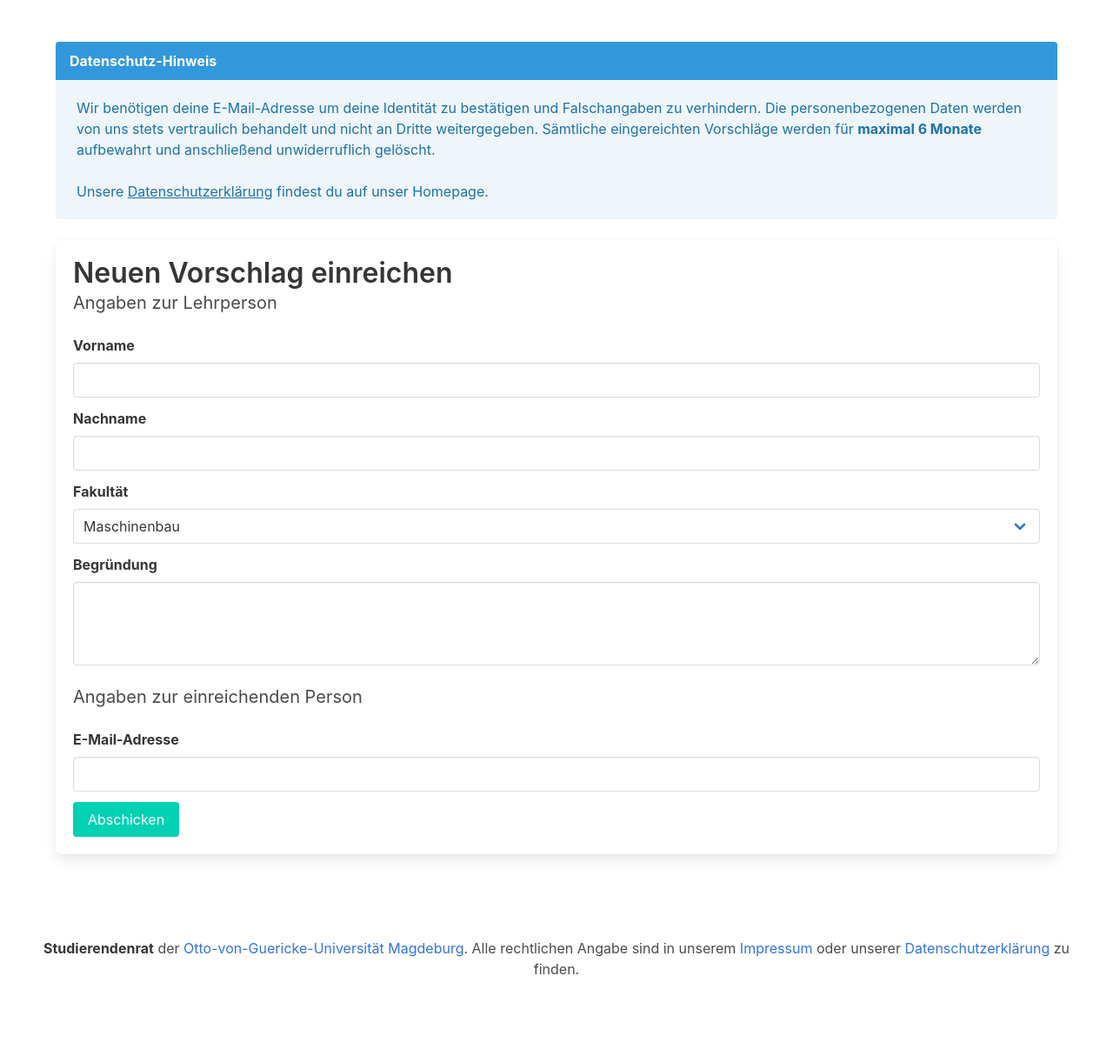
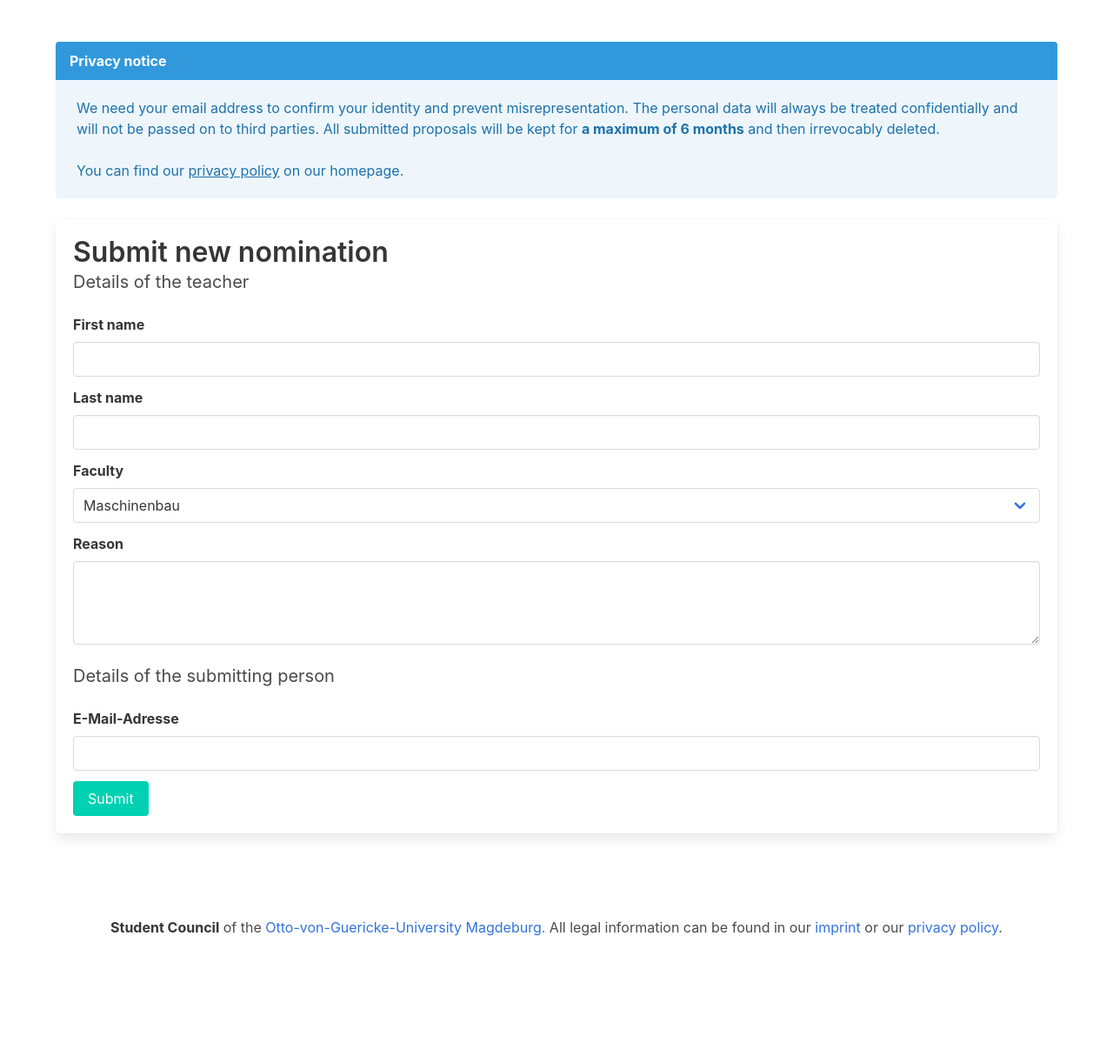
Before and after one commit to aiventimptner/lehrpreis.stura-md.de, a Django app: page /submit/ in a window 1280 px wide. Shown: the whole page at 87% size. After the commit the page ends 1076 px from the top, so only its background shows below. Run offline with Django 3.2, Linux system fonts and the light colour scheme; some libraries are stand-ins or nearby versions.

Commit message:
Add translation

```diff
--- a/award/forms.py
+++ b/award/forms.py
@@ -6,6 +6,7 @@ from django.http import HttpRequest
 from django.template.loader import render_to_string
 from django.urls import reverse
 from django.utils import timezone
+from django.utils.translation import gettext_lazy as _
 from markdown import markdown
 
 from .models import Lecturer, Nomination, Verification, validate_domain
@@ -24,14 +25,14 @@ def send_verification_email(nomination: Nomination, request: HttpRequest):
 
     link = {
         'url': request.build_absolute_uri(reverse('verify-token', kwargs={'token': verification.token})),
-        'expiry': timezone.make_naive(expiration).strftime('%d.%m.%y um %H:%M Uhr'),
+        'expiry': timezone.make_naive(expiration),
     }
 
     message = render_to_string('award/mails/verification.md', {'nomination': nomination,
                                                                'lecturer': nomination.lecturer,
                                                                'link': link})
 
-    email = EmailMultiAlternatives(subject="Dein Vorschlag für den Lehrpreis der Studierendenschaft",
+    email = EmailMultiAlternatives(subject=_("Your nomination for the teaching award of the student body"),
                                    body=message,
                                    to=[nomination.get_valid_email()],
                                    reply_to=['verwaltung@stura-md.de'])
@@ -40,16 +41,12 @@ def send_verification_email(nomination: Nomination, request: HttpRequest):
 
 
 class SubmissionForm(forms.Form):
-    first_name = forms.CharField(widget=forms.TextInput(attrs={'class': 'input'}),
-                                 label="Vorname")
-    last_name = forms.CharField(widget=forms.TextInput(attrs={'class': 'input'}),
-                                label="Nachname")
-    faculty = forms.CharField(widget=forms.Select(choices=Lecturer.FACULTIES),
-                              label="Fakultät")
-    reason = forms.CharField(widget=forms.Textarea(attrs={'class': 'textarea', 'rows': 3}),
-                             label="Begründung")
-    sub_email = forms.EmailField(widget=forms.EmailInput(attrs={'class': 'input'}),
-                                 label="E-Mail-Adresse")
+    first_name = forms.CharField(widget=forms.TextInput(attrs={'class': 'input'}), label=_("First name"))
+    last_name = forms.CharField(widget=forms.TextInput(attrs={'class': 'input'}), label=_("Last name"))
+    # TODO Translate choices
+    faculty = forms.CharField(widget=forms.Select(choices=Lecturer.FACULTIES), label=_("Faculty"))
+    reason = forms.CharField(widget=forms.Textarea(attrs={'class': 'textarea', 'rows': 3}), label=_("Reason"))
+    sub_email = forms.EmailField(widget=forms.EmailInput(attrs={'class': 'input'}), label=_("Email address"))
 
     def clean_sub_email(self):
         data = self.cleaned_data['sub_email'].lower()
@@ -57,14 +54,14 @@ class SubmissionForm(forms.Form):
             # Override default validation message because email host hasn't been cleaned yet
             validate_domain(strip_email_subdomain(data)[0])
         except ValidationError:
-            raise ValidationError("Es sind nur E-Mail-Adresse der folgenden Domains erlaubt: st.ovgu.de, ovgu.de")
+            raise ValidationError(_("Only email addresses of the following domains are allowed: st.ovgu.de, ovgu.de"))
         return data
 
     def clean(self):
         cleaned_data = super().clean()
 
         try:
-            sub_email, _ = strip_email_subdomain(cleaned_data.get('sub_email'))
+            sub_email, is_student = strip_email_subdomain(cleaned_data.get('sub_email'))
         except AttributeError:
             sub_email = None
 
@@ -76,8 +73,10 @@ class SubmissionForm(forms.Form):
                 sub_email=sub_email,
             ).exists()
             if already_submitted:
-                raise ValidationError("Eine Unterschrift für diese Lehrperson in Kombination "
-                                      "mit der angegeben E-Mail-Adresse liegt bereits vor.", code='ambiguous')
+                raise ValidationError(
+                    _("A nomination for this teacher in combination with the "
+                      "given email address were already received."),
+                    code='ambiguous')
 
     def save(self, request: HttpRequest):
         lecturer, create = Lecturer.objects.get_or_create(first_name=self.cleaned_data['first_name'],
@@ -97,7 +96,7 @@ class SubmissionForm(forms.Form):
 
 
 class RenewTokenForm(forms.Form):
-    email = forms.EmailField(widget=forms.EmailInput(attrs={'class': 'input'}), label="E-Mail-Adresse")
+    email = forms.EmailField(widget=forms.EmailInput(attrs={'class': 'input'}), label=_("Email address"))
 
     def clean_email(self):
         return self.cleaned_data['email'].lower()
@@ -106,7 +105,7 @@ class RenewTokenForm(forms.Form):
         cleaned_data = super().clean()
 
         try:
-            sub_email, _ = strip_email_subdomain(cleaned_data.get('sub_email'))
+            sub_email, is_student = strip_email_subdomain(cleaned_data.get('sub_email'))
         except AttributeError:
             sub_email = None
 
@@ -117,9 +116,10 @@ class RenewTokenForm(forms.Form):
             ).exists()
 
             if not pending_nominations:
-                raise ValidationError("Es konnte kein Vorschlag mit der angegebenen E-Mail-Adresse gefunden werden "
-                                      "oder es sind bereits alle Vorschläge mit dieser E-Mail-Adresse bestätigt.",
-                                      code='unknown')
+                raise ValidationError(
+                    _("No nomination with the specified email address could be found or "
+                      "all nominations with this email address are already confirmed."),
+                    code='unknown')
 
     def renew_tokens(self, request: HttpRequest):
         sub_email, is_student = strip_email_subdomain(self.cleaned_data['email'])
--- a/award/templates/award/base.html
+++ b/award/templates/award/base.html
@@ -1,10 +1,10 @@
-<!DOCTYPE html>
+<!DOCTYPE html>{% load i18n %}
 <html>
 <head>
     <meta charset="utf-8">
     <meta name="viewport" content="width=device-width, initial-scale=1">
 
-        <title>Studierendenrat</title>
+    <title>{% translate "Student council" %}</title>
     {% load static %}
     <link rel="stylesheet" href="{% static 'award/css/bulma.min.css' %}">
 
@@ -20,12 +20,7 @@
 
     <footer class="footer has-background-white">
         <div class="content has-text-centered">
-                <p>
-                    <strong>Studierendenrat</strong> der <a href="https://www.ovgu.de">Otto-von-Guericke-Universität
-                    Magdeburg</a>. Alle rechtlichen Angabe sind in unserem
-                    <a href="https://stura-md.de/impressum/">Impressum</a> oder unserer
-                    <a href="https://stura-md.de/datenschutz/">Datenschutzerklärung</a> zu finden.
-                </p>
+            <p>{% include 'award/footer.html' %}</p>
         </div>
     </footer>
 {% endblock %}
--- /dev/null
+++ b/award/templates/award/footer.html
@@ -0,0 +1,6 @@
+{% load i18n %}
+{% blocktranslate %}
+<strong>Student Council</strong> of the <a href="https://www.ovgu.de">Otto-von-Guericke-University Magdeburg.</a>
+All legal information can be found in our <a href="https://stura-md.de/impressum/">imprint</a> or our
+<a href="https://stura-md.de/datenschutz/">privacy policy</a>.
+{% endblocktranslate %}
--- a/award/templates/award/forms/input_or_textarea.html
+++ b/award/templates/award/forms/input_or_textarea.html
@@ -1,9 +1,9 @@
-<div class="field">
-    <label class="label" for="{{ field.id_for_label }}">{{ field.label }}</label>
+<div class="field">{% load i18n %}
+    <label class="label" for="{{ field.id_for_label }}">{% translate field.label %}</label>
     <div class="control">
         {{ field }}
     </div>
     {% for error in field.errors %}
-    <p class="help is-danger">{{ error }}</p>
+    <p class="help is-danger">{% translate error %}</p>
     {% endfor %}
 </div>
--- a/award/templates/award/forms/select.html
+++ b/award/templates/award/forms/select.html
@@ -1,11 +1,11 @@
-<div class="field">
-    <label class="label" for="{{ field.id_for_label }}">{{ field.label }}</label>
+<div class="field">{% load i18n %}
+    <label class="label" for="{{ field.id_for_label }}">{% translate field.label %}</label>
     <div class="control">
         <div class="select is-fullwidth">
             {{ field }}
         </div>
     </div>
     {% for error in field.errors %}
-    <p class="help is-danger">{{ error }}</p>
+    <p class="help is-danger">{% translate error %}</p>
     {% endfor %}
 </div>
--- a/award/templates/award/misc/privacy-info.html
+++ b/award/templates/award/misc/privacy-info.html
@@ -1,8 +1,12 @@
-<article class="message is-info">
-    <div class="message-header">Datenschutz-Hinweis</div>
+<article class="message is-info">{% load i18n %}
+    <div class="message-header">{% translate "Privacy notice" %}</div>
     <div class="message-body">
         {{ message|safe }}
         <br>
-        <p>Unsere <a href="https://stura-md.de/datenschutz/">Datenschutzerklärung</a> findest du auf unser Homepage.</p>
+        <p>
+            {% blocktranslate %}
+                You can find our <a href="https://stura-md.de/datenschutz/">privacy policy</a> on our homepage.
+            {% endblocktranslate %}
+        </p>
     </div>
 </article>
--- a/award/templates/award/submission_form.html
+++ b/award/templates/award/submission_form.html
@@ -1,4 +1,6 @@
 {% extends 'award/base.html' %}
+
+{% load i18n %}
 
 {% block content %}
     {% include 'award/misc/privacy-info.html' with message=privacy %}
@@ -7,24 +9,24 @@
         <form method="post">
             {% csrf_token %}
 
-            <h3 class="title is-3">Neuen Vorschlag einreichen</h3>
-            <h5 class="subtitle is-5">Angaben zur Lehrperson</h5>
+            <h3 class="title is-3">{% translate "Submit new nomination" %}</h3>
+            <h5 class="subtitle is-5">{% translate "Details of the teacher" %}</h5>
 
             {% include 'award/forms/input_or_textarea.html' with field=form.first_name %}
             {% include 'award/forms/input_or_textarea.html' with field=form.last_name %}
             {% include 'award/forms/select.html' with field=form.faculty %}
             {% include 'award/forms/input_or_textarea.html' with field=form.reason %}
 
-            <h5 class="subtitle is-5 mt-5">Angaben zur einreichenden Person</h5>
+            <h5 class="subtitle is-5 mt-5">{% translate "Details of the submitting person" %}</h5>
 
             {% include 'award/forms/input_or_textarea.html' with field=form.sub_email %}
 
             <div class="field">
                 <div class="control">
-                    <button type="submit" class="button is-primary">Abschicken</button>
+                    <button type="submit" class="button is-primary">{% translate "Submit" %}</button>
                 </div>
                 {% for error in form.non_field_errors %}
-                <p class="help is-danger">{{ error }}</p>
+                    <p class="help is-danger">{{ error }}</p>
                 {% endfor %}
             </div>
         </form>
--- a/award/templates/award/success.html
+++ b/award/templates/award/success.html
@@ -1,11 +1,13 @@
 {% extends 'award/base.html' %}
+
+{% load i18n %}
 
 {% block content %}
     <article class="message is-success">
         <div class="message-header">
             <span class="icon-text">
                 <span>
-                    Erfolg!
+                    {% translate "Success!" %}
                 </span>
                 <span class="icon">
                     <i class="fas fa-grin-beam"></i>
--- a/award/views.py
+++ b/award/views.py
@@ -1,5 +1,7 @@
+from datetime import date
 from django.shortcuts import render, reverse
 from django.utils import timezone
+from django.utils.translation import gettext_lazy as _
 from django.views.generic import ListView, TemplateView, FormView
 from markdown import markdown
 
@@ -11,6 +13,26 @@ class LecturerListView(ListView):
     model = Lecturer
     queryset = Lecturer.objects.filter(nomination__is_verified=True).distinct()
 
+    def get_context_data(self, **kwargs):
+        context = super().get_context_data()
+        context['desc'] = markdown(_("The **Teaching Award of the Student Body** honors lecturers with outstanding "
+                                     "teaching. In particular, the conversion of their own teaching to digital means "
+                                     "and the provision of additional teaching for students, due to the current "
+                                     "pandemic situation, should be recognized. Not only professors can be nominated, "
+                                     "but also any person who offers teaching at "
+                                     "[Otto-von-Guericke-University Magdeburg](https://www.ovgu.de), e.g. lecturers "
+                                     "or internship supervisors.\n"
+                                     "\n"
+                                     "The submitted nominations will be discussed at a meeting of the Student Council "
+                                     "after the **submission deadline (%(month)s %(day)s, %(year)s)**, where the "
+                                     "final winners will also be selected. In this process, the reasons submitted "
+                                     "during the nomination process shall be predominantly included in the selection "
+                                     "of the winners and the number of signed students shall only play a secondary "
+                                     "role. In this way, we also want to give modules with a low number of "
+                                     "participants an equal chance to have their "
+                                     "teacher recognized.") % {'year': "2021", 'month': _("June"), 'day': "20"})
+        return context
+
 
 class SubmissionFormView(FormView):
     form_class = SubmissionForm
@@ -19,11 +41,10 @@ class SubmissionFormView(FormView):
 
     def get_context_data(self, **kwargs):
         context = super().get_context_data()
-        context['privacy'] = markdown("Wir benötigen deine E-Mail-Adresse um deine Identität zu bestätigen und "
-                                      "Falschangaben zu verhindern. Die personenbezogenen Daten werden von uns stets "
-                                      "vertraulich behandelt und nicht an Dritte weitergegeben. Sämtliche "
-                                      "eingereichten Vorschläge werden für **maximal 6 Monate** aufbewahrt und "
-                                      "anschließend unwiderruflich gelöscht.")
+        context['privacy'] = markdown(_("We need your email address to confirm your identity and prevent "
+                                        "misrepresentation. The personal data will always be treated confidentially "
+                                        "and will not be passed on to third parties. All submitted proposals will be "
+                                        "kept for **a maximum of 6 months** and then irrevocably deleted."))
         return context
 
     def get_initial(self):
@@ -41,12 +62,11 @@ class SubmissionSuccessView(TemplateView):
 
     def get_context_data(self, **kwargs):
         context = super().get_context_data()
-        context['feedback'] = markdown(f"Dein Vorschlag ist erfolgreich bei uns eingegangen. **Du musst als letzten "
-                                       f"Schritt noch deinen Vorschlag bestätigen, in dem du auf den Link klickst, "
-                                       f"welchen wir dir eben per E-Mail geschickt haben.** Wenn du noch weitere "
-                                       f"Vorschläge einreichen oder bereits existierende Vorschläge unterzeichnen "
-                                       f"möchtest kannst du einfach wieder zur "
-                                       f"[Startseite]({reverse('lecturer-list')}) zurückkehren.")
+        context['feedback'] = markdown(
+            _("We have successfully received your nomination. **The last step is to confirm your "
+              "nomination by clicking on the link we just sent you by email.** If you want to "
+              "submit more nominations or sign already existing ones you can simply return to "
+              "the [home page](%(url)s).") % {'url': reverse('lecturer-list')})
         return context
 
 
@@ -56,18 +76,18 @@ def verify_token(request, token):
     except Verification.DoesNotExist:
         feedback = {
             'valid_token': False,
-            'title': "Token existiert nicht",
-            'message': "Der verwendete Link ist beschädigt oder veraltet. Bitte verwende nur "
-                       "den Link, welchen du per E-Mail von uns bekommen hast.",
+            'title': _("Token does not exist"),
+            'message': _("The link you used is broken or outdated. Please use "
+                         "only the link you received from us by email."),
         }
         return render(request, 'award/verification.html', {'feedback': feedback})
 
     if timezone.now() > verification.expiration:
-        expiry = timezone.make_naive(verification.expiration).strftime('%d.%m.%y um %H:%M Uhr')
+        expiry = timezone.make_naive(verification.expiration)
         feedback = {
             'valid_token': False,
-            'title': "Token ist abgelaufen",
-            'message': f"Der verwendete Link war nur bis zum {expiry} gültig.",
+            'title': _("Token is expired"),
+            'message': _("The link used was only valid until %(expiry)s.") % {'expiry': expiry},
             'token_expired': True,
             'sub_email': verification.nomination.get_valid_email(),
         }
@@ -83,8 +103,10 @@ def verify_token(request, token):
 
     feedback = {
         'valid_token': True,
-        'title': "Token ist gültig",
-        'message': f"Dein Vorschlag für {lecturer.get_full_name()} wurde erfolgreich bestätigt."
+        'title': _("Token is valid"),
+        'message': _("Your nomination for %(lecturer)s has been successfully confirmed.") % {
+            'lecturer': lecturer.get_full_name()
+        }
     }
 
     return render(request, 'award/verification.html', {'feedback': feedback})
@@ -97,8 +119,8 @@ class RenewTokenView(FormView):
 
     def get_context_data(self, **kwargs):
         context = super().get_context_data()
-        context['privacy'] = markdown("Die eingegebene E-Mail-Adresse wird von uns **nicht gespeichert**. Wir "
-                                      "verwenden Sie lediglich für das Versenden der benötigten E-Mails.")
+        context['privacy'] = markdown(_("The entered email address is **not stored** by us. "
+                                        "We will only use it for sending the required emails."))
         return context
 
     def get_initial(self):
@@ -116,8 +138,7 @@ class RenewTokenSuccessView(TemplateView):
 
     def get_context_data(self, **kwargs):
         context = super().get_context_data()
-        context['feedback'] = markdown("Wir haben dir für alle noch offenen Vorschlägen soeben eine neue E-Mail mit "
-                                       "gültigem Bestätigungslink geschickt. **Sämtliche alte E-Mails mit einem "
-                                       "Bestätigungslink, welche du noch in deinem Postfach hast, sind nun nicht "
-                                       "länger gültig.**")
+        context['feedback'] = markdown(_("We have just sent you a new email with a valid confirmation link for all "
+                                         "open nominations. **Any old emails with a confirmation link that you "
+                                         "still have in your inbox are no longer valid.**"))
         return context
--- a/stura/urls.py
+++ b/stura/urls.py
@@ -1,7 +1,12 @@
+from django.conf.urls.i18n import i18n_patterns
 from django.contrib import admin
 from django.urls import path, include
 
 urlpatterns = [
-    path('', include('award.urls')),
     path('admin/', admin.site.urls),
 ]
+
+urlpatterns += i18n_patterns(
+    path('', include('award.urls')),
+    prefix_default_language=False
+)
```
Also changed, not shown: award/models.py (+11 -10 lines), award/templates/award/lecturer_card.html (+5 -4 lines), award/templates/award/lecturer_list.html (+13 -27 lines), award/templates/award/mails/verification.md (+12 -13 lines), award/templates/award/mails/verification_de.md (added, +28 -0 lines), award/templates/award/renew-token.html (+5 -3 lines), award/templates/award/verification.html (+8 -2 lines), stura/settings/base.py (+7 -0 lines), award/locale/de/LC_MESSAGES/django.po (added). Lines whose indentation alone changed are shown as unchanged.
